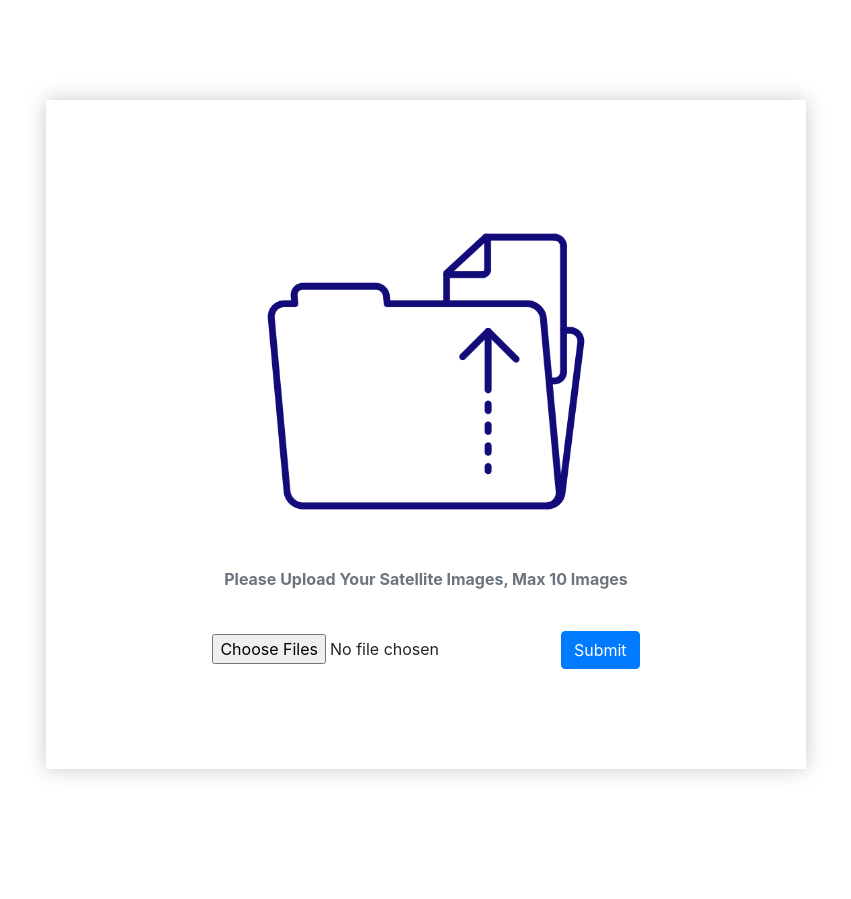
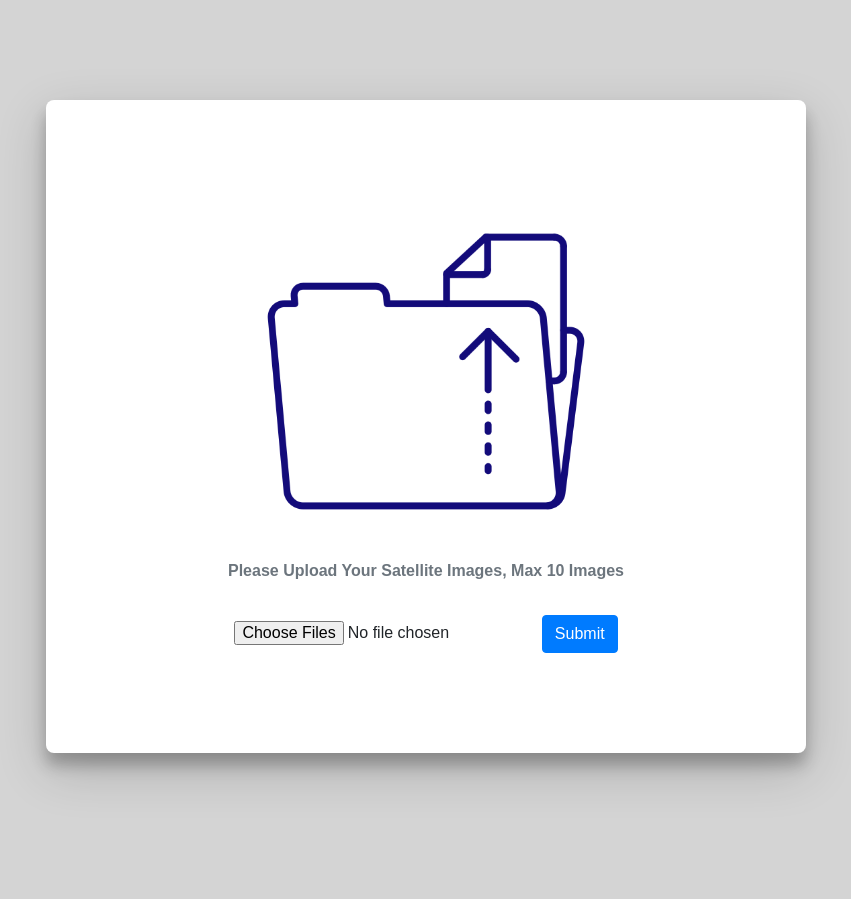
Before and after one commit to cppcoders/Sat-Classification, a Flask app: page / in a window 1280 px wide. Shown: the whole page, without its empty margins (214-1065 px from the left). After the commit the page ends 782 px from the top, so only its background shows below. Run offline with Flask 2, Linux system fonts and the light colour scheme; some libraries are stand-ins or nearby versions.

Commit message:
some styling

```diff
--- a/server.py
+++ b/server.py
@@ -32,7 +32,7 @@
     pred = {}
     # if there is more than 10 uploaded images don't continue and return with this message ,.... مش وكالة من غير بواب هي
     if len(files) > 10:
-        return redirect('/', message="Home")
+        return redirect('/')
 
     for file in files:
         if not file.filename.endswith(ALLOWED_EXTENSIONS):
@@ -40,7 +40,7 @@
         img = Image.open(file)
         img = img.resize((256, 256))
         buffered = BytesIO()
-        img.save(buffered, format="JPEG")
+        img.save(buffered, format="PNG")
         pim = base64.b64encode(buffered.getvalue())
         img = np.asarray(img, dtype=np.float32)
         img = img / 255
--- a/templates/index.html
+++ b/templates/index.html
@@ -5,13 +5,30 @@
     <link rel="stylesheet" href="https://stackpath.bootstrapcdn.com/bootstrap/4.5.2/css/bootstrap.min.css"
         integrity="sha384-JcKb8q3iqJ61gNV9KGb8thSsNjpSL0n8PARn9HuZOnIxN0hoP+VmmDGMN5t9UJ0Z" crossorigin="anonymous">
     <style>
+        body {
+            padding: 0px;
+            margin: 0px;
+            background-color: #D4D4D4;
+
+            align-items: center;
+            box-sizing: border-box;
+            display: flex;
+            flex-direction: column;
+            justify-content: center;
+            width: 100%;
+            font: inherit;
+            font-size: 100%;
+            vertical-align: baseline;
+        }
+
         .main-section {
             text-align: center;
             margin: 0px auto;
             padding: 100px;
             margin-top: 100px;
             background-color: #fff;
-            box-shadow: 0px 0px 20px #cacaca;
+            border-radius: 8px;
+            box-shadow: 0 17px 50px 0 rgba(0, 0, 0, .19), 0 12px 15px 0 rgba(0, 0, 0, .24);
         }
 
 
@@ -24,6 +41,10 @@
             margin-top: 30px;
             padding: 0px
         }
+
+        .card-text {
+            font-weight: 900;
+        }
     </style>
 </head>
 
@@ -31,7 +52,7 @@
     <div class="container">
         <div class="row">
             <div class="col-lg-8 col-sm-12 col-11 main-section">
-                <img class="mx-auto d-block col-lg-8 col-sm-12 col-11 " src="/static/1.png">
+                <a href="/"><img class="mx-auto d-block col-lg-8 col-sm-12 col-11 " src="/static/1.png"></a>
                 </br>
                 <p class="text-center font-weight-bold text-muted">Please Upload Your Satellite Images, Max 10 Images
                 </p>
@@ -84,7 +105,6 @@
             c.classList.add('col-lg-5')
             c.style.padding = '0px'
             c.style.margin = '30px'
-
             im = document.createElement('img')
             im.classList.add('card-img-top')
             im.classList.add('col-lg-12')
@@ -99,12 +119,9 @@
             p.classList.add('card-text')
             p.classList.add('text-center')
             p.innerHTML = prediction // Prediction of the image
-
             c2.appendChild(p)
-
             c.appendChild(im)
             c.appendChild(c2)
-
             par.appendChild(c)
         }
         if ('{{ message}}' != "Home") {
```
